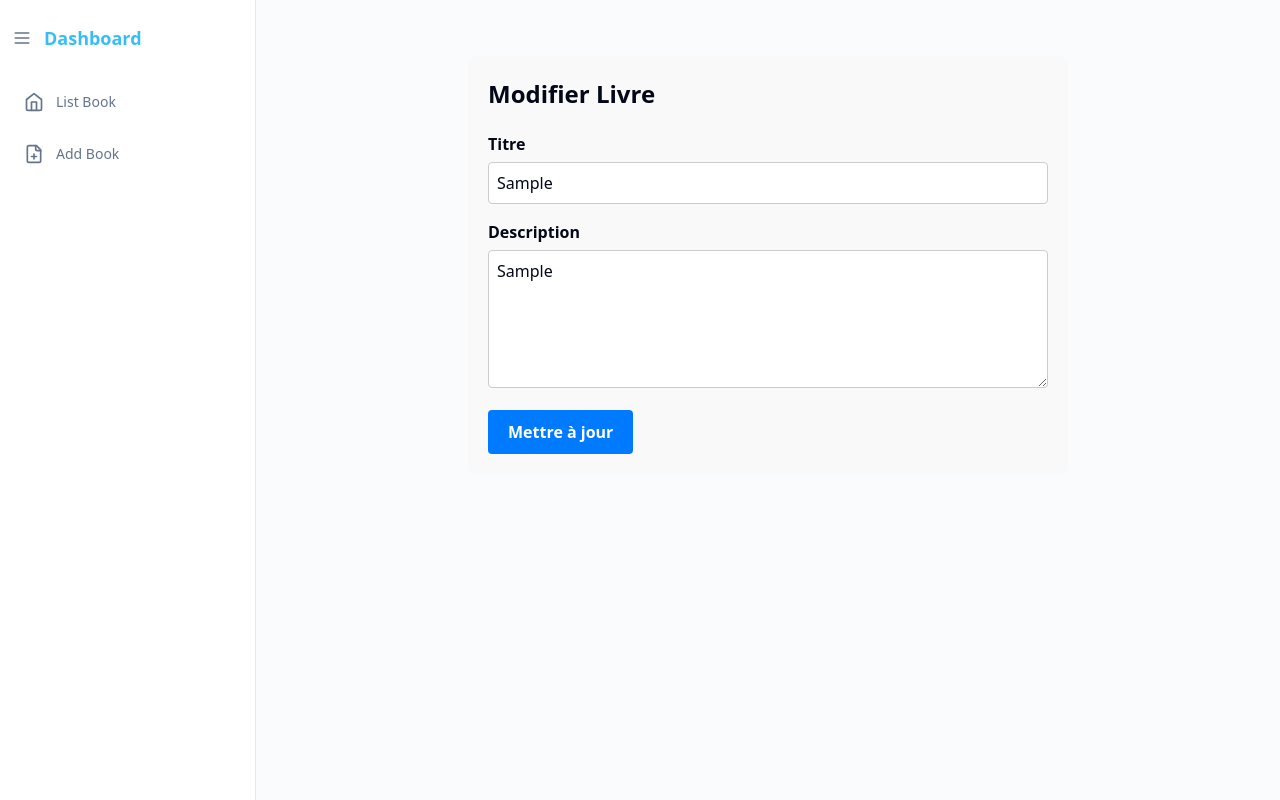
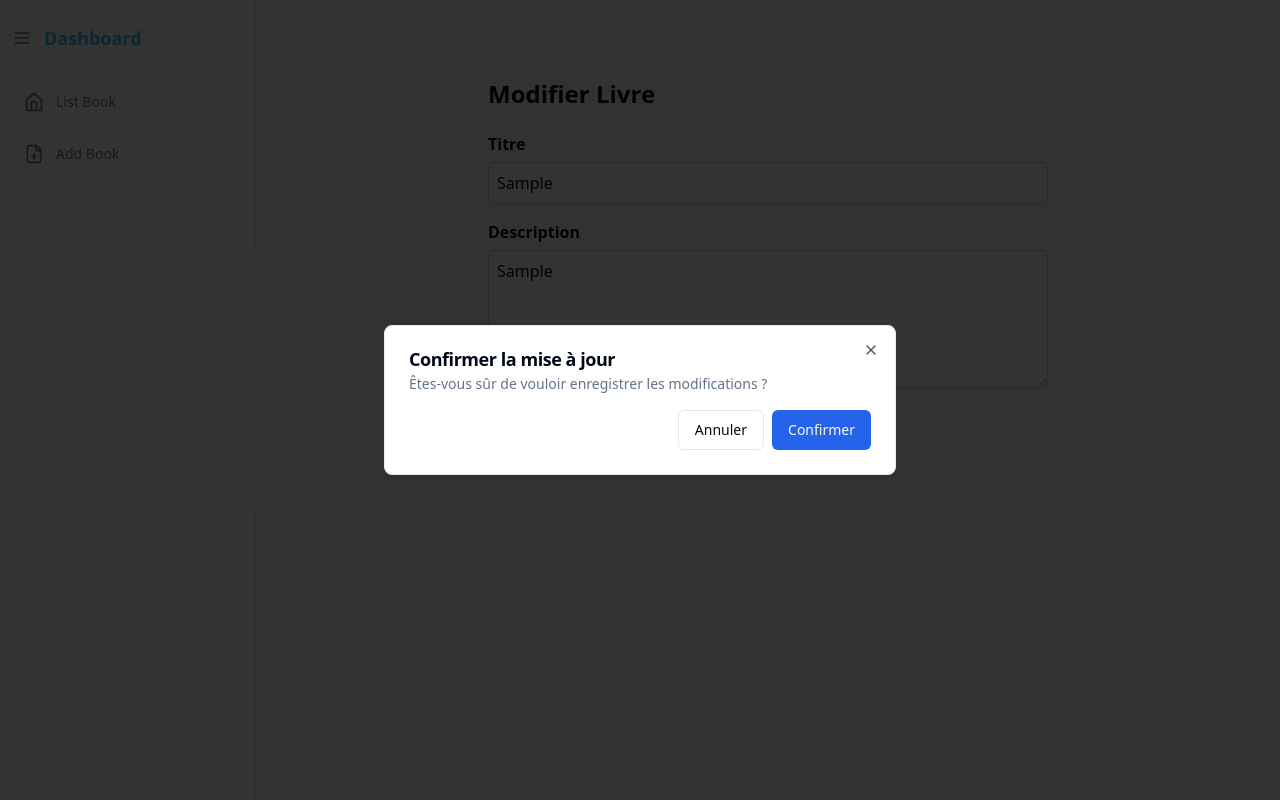
Before and after one commit to HassanAutomize/BookManager_typescript, a React (Vite) app: page /EditBook/1 in a window 1280 px wide. Both pictures are taken after typing "Sample", "Sample" into the empty fields and a click on the button "Mettre à jour". Built offline with nearby package versions, Linux system fonts and the light colour scheme; no server answers.

Commit message:
Réalisation de traitement de modification et suppression réelle

```diff
--- a/src/App.tsx
+++ b/src/App.tsx
@@ -1,17 +1,19 @@
 
 import { ToastProviderWrapper } from "./hooks/use-toast";
+import { BooksProvider } from "./pages/BookListe/BooksContext";
 import AppRoutes from "./routes/routes";
 import { BrowserRouter as Router } from "react-router-dom";
 
 
 const App: React.FC = () => {
   return (
-
+   <BooksProvider>
       <ToastProviderWrapper>
       <Router>
         <AppRoutes />
       </Router>
     </ToastProviderWrapper>
+    </BooksProvider>
 
   );
 };
--- a/src/components/layouts/BooksTable.tsx
+++ b/src/components/layouts/BooksTable.tsx
@@ -1,4 +1,3 @@
-
 import React, { useEffect, useState } from "react";
 import axios from "axios";
 import { PencilLine, Trash } from "lucide-react";
@@ -14,6 +13,8 @@
 
 import { Card, CardHeader, CardTitle, CardContent } from "@/components/ui/card";
 import { Skeleton } from "@/components/ui/skeleton";
+import { useBooks } from "@/pages/BookListe/BooksContext";
+import { useNavigate } from "react-router-dom";
 
 
 type Book = {
@@ -23,43 +24,47 @@
 };
 
 const columns: ColumnDef<Book>[] = [
-  {
-    header: "ID",
-    accessorKey: "id",
-  },
-  {
-    header: "Title",
-    accessorKey: "title",
-  },
-  {
-    header: "Description",
-    accessorKey: "body",
-  },
+  { header: "ID", accessorKey: "id" },
+  { header: "Title", accessorKey: "title" },
+  { header: "Description", accessorKey: "body" },
 ];
 
 const BooksTable: React.FC = () => {
-  const [data, setData] = useState<Book[]>([]);
+  const { books, setBooks } = useBooks();
   const [loading, setLoading] = useState(true);
   const [globalFilter, setGlobalFilter] = useState("");
   const [pagination, setPagination] = useState({ pageIndex: 0, pageSize: 10 });
 
   const { showToast } = useToast();
 
-  useEffect(() => {
+useEffect(() => {
+
+  if (books.length === 0) {
+    setLoading(true);
     axios
       .get("https://jsonplaceholder.typicode.com/posts?_limit=20")
       .then((response) => {
-        setData(response.data);
-        setLoading(false);
+        setBooks(response.data);
       })
       .catch((error) => {
         console.error("Erreur lors du chargement :", error);
-        setLoading(false);
-      });
-  }, []);
+      })
+      .finally(() => setLoading(false));
+  } else {
+    console.log("Chargement évité, données modifiées présentes :", books);
+    setLoading(false);
+  }
+}, [books, setBooks]);
+
+const navigate = useNavigate();
+
+
+
+
+
 
   const table = useReactTable({
-    data,
+    data: books,
     columns,
     state: { globalFilter, pagination },
     onGlobalFilterChange: setGlobalFilter,
@@ -78,6 +83,7 @@
         description: `Le livre avec l'ID ${bookId} a été supprimé.`,
         variant: "success",
       });
+      setBooks((prevData) => prevData.filter((book) => book.id !== bookId));  // <-- mise à jour dans contexte
     } else {
       showToast({
         title: "Suppression annulée",
@@ -86,7 +92,6 @@
       });
     }
   };
-
 
   return (
     <Card>
@@ -122,14 +127,9 @@
                       <td className="px-4 py-2 text-sm border-b">{row.original.body}</td>
                       <td className="px-4 py-2 text-sm border-b">
                         <div className="flex items-center space-x-2">
-                          <button
-                            className="text-blue-600 hover:underline mr-2"
-                            onClick={() =>
-                              (window.location.href = `/EditBook/${row.original.id}`)
-                            }
-                          >
-                            <PencilLine />
-                          </button>
+                          <button onClick={() => navigate(`/EditBook/${row.original.id}`)}>
+  <PencilLine />
+</button>
                           <button
                             className="text-red-600"
                             onClick={() => handleDelete(row.original.id)}
--- /dev/null
+++ b/src/components/ui/dialog.tsx
@@ -0,0 +1,122 @@
+"use client"
+
+import * as React from "react"
+import * as DialogPrimitive from "@radix-ui/react-dialog"
+import { X } from "lucide-react"
+
+import { cn } from "@/lib/utils"
+
+const Dialog = DialogPrimitive.Root
+
+const DialogTrigger = DialogPrimitive.Trigger
+
+const DialogPortal = DialogPrimitive.Portal
+
+const DialogClose = DialogPrimitive.Close
+
+const DialogOverlay = React.forwardRef<
+  React.ElementRef<typeof DialogPrimitive.Overlay>,
+  React.ComponentPropsWithoutRef<typeof DialogPrimitive.Overlay>
+>(({ className, ...props }, ref) => (
+  <DialogPrimitive.Overlay
+    ref={ref}
+    className={cn(
+      "fixed inset-0 z-50 bg-black/80 data-[state=open]:animate-in data-[state=closed]:animate-out data-[state=closed]:fade-out-0 data-[state=open]:fade-in-0",
+      className
+    )}
+    {...props}
+  />
+))
+DialogOverlay.displayName = DialogPrimitive.Overlay.displayName
+
+const DialogContent = React.forwardRef<
+  React.ElementRef<typeof DialogPrimitive.Content>,
+  React.ComponentPropsWithoutRef<typeof DialogPrimitive.Content>
+>(({ className, children, ...props }, ref) => (
+  <DialogPortal>
+    <DialogOverlay />
+    <DialogPrimitive.Content
+      ref={ref}
+      className={cn(
+        "fixed left-[50%] top-[50%] z-50 grid w-full max-w-lg translate-x-[-50%] translate-y-[-50%] gap-4 border bg-background p-6 shadow-lg duration-200 data-[state=open]:animate-in data-[state=closed]:animate-out data-[state=closed]:fade-out-0 data-[state=open]:fade-in-0 data-[state=closed]:zoom-out-95 data-[state=open]:zoom-in-95 data-[state=closed]:slide-out-to-left-1/2 data-[state=closed]:slide-out-to-top-[48%] data-[state=open]:slide-in-from-left-1/2 data-[state=open]:slide-in-from-top-[48%] sm:rounded-lg",
+        className
+      )}
+      {...props}
+    >
+      {children}
+      <DialogPrimitive.Close className="absolute right-4 top-4 rounded-sm opacity-70 ring-offset-background transition-opacity hover:opacity-100 focus:outline-none focus:ring-2 focus:ring-ring focus:ring-offset-2 disabled:pointer-events-none data-[state=open]:bg-accent data-[state=open]:text-muted-foreground">
+        <X className="h-4 w-4" />
+        <span className="sr-only">Close</span>
+      </DialogPrimitive.Close>
+    </DialogPrimitive.Content>
+  </DialogPortal>
+))
+DialogContent.displayName = DialogPrimitive.Content.displayName
+
+const DialogHeader = ({
+  className,
+  ...props
+}: React.HTMLAttributes<HTMLDivElement>) => (
+  <div
+    className={cn(
+      "flex flex-col space-y-1.5 text-center sm:text-left",
+      className
+    )}
+    {...props}
+  />
+)
+DialogHeader.displayName = "DialogHeader"
+
+const DialogFooter = ({
+  className,
+  ...props
+}: React.HTMLAttributes<HTMLDivElement>) => (
+  <div
+    className={cn(
+      "flex flex-col-reverse sm:flex-row sm:justify-end sm:space-x-2",
+      className
+    )}
+    {...props}
+  />
+)
+DialogFooter.displayName = "DialogFooter"
+
+const DialogTitle = React.forwardRef<
+  React.ElementRef<typeof DialogPrimitive.Title>,
+  React.ComponentPropsWithoutRef<typeof DialogPrimitive.Title>
+>(({ className, ...props }, ref) => (
+  <DialogPrimitive.Title
+    ref={ref}
+    className={cn(
+      "text-lg font-semibold leading-none tracking-tight",
+      className
+    )}
+    {...props}
+  />
+))
+DialogTitle.displayName = DialogPrimitive.Title.displayName
+
+const DialogDescription = React.forwardRef<
+  React.ElementRef<typeof DialogPrimitive.Description>,
+  React.ComponentPropsWithoutRef<typeof DialogPrimitive.Description>
+>(({ className, ...props }, ref) => (
+  <DialogPrimitive.Description
+    ref={ref}
+    className={cn("text-sm text-muted-foreground", className)}
+    {...props}
+  />
+))
+DialogDescription.displayName = DialogPrimitive.Description.displayName
+
+export {
+  Dialog,
+  DialogPortal,
+  DialogOverlay,
+  DialogClose,
+  DialogTrigger,
+  DialogContent,
+  DialogHeader,
+  DialogFooter,
+  DialogTitle,
+  DialogDescription,
+}
--- a/src/pages/BookListe/AddForm.tsx
+++ b/src/pages/BookListe/AddForm.tsx
@@ -3,7 +3,7 @@
 import { z } from "zod";
 import { zodResolver } from "@hookform/resolvers/zod";
 import { useState } from "react";
-
+import { useBooks } from "./BooksContext";
 
 const bookSchema = z.object({
   title: z.string().min(1, "Le titre est requis"),
--- /dev/null
+++ b/src/pages/BookListe/BooksContext.tsx
@@ -0,0 +1,28 @@
+
+import React, { createContext, useState, useContext } from "react";
+
+type Book = { id: number; title: string; body: string };
+
+type BooksContextType = {
+  books: Book[];
+  setBooks: React.Dispatch<React.SetStateAction<Book[]>>;
+};
+
+const BooksContext = createContext<BooksContextType | undefined>(undefined);
+
+export const BooksProvider: React.FC = ({ children }) => {
+  const [books, setBooks] = useState<Book[]>([]);
+  return (
+    <BooksContext.Provider value={{ books, setBooks }}>
+      {children}
+    </BooksContext.Provider>
+  );
+};
+
+export const useBooks = () => {
+  const context = useContext(BooksContext);
+  if (!context) {
+    throw new Error("useBooks must be used within a BooksProvider");
+  }
+  return context;
+};
--- a/src/pages/BookListe/EditForm.tsx
+++ b/src/pages/BookListe/EditForm.tsx
@@ -1,9 +1,20 @@
-import React, { useEffect } from "react";
+import React, { useEffect, useState } from "react";
 import { useForm } from "react-hook-form";
 import { z } from "zod";
 import { zodResolver } from "@hookform/resolvers/zod";
 import { useParams, useNavigate } from "react-router-dom";
 import axios from "axios";
+import { useBooks } from "./BooksContext";
+import {
+  Dialog,
+  DialogContent,
+  DialogHeader,
+  DialogTitle,
+  DialogDescription,
+  DialogFooter,
+} from "@/components/ui/dialog";
+import { Button } from "@/components/ui/button";
+
 
 const schema = z.object({
   title: z.string().min(3, "Le titre doit contenir au moins 3 caractères"),
@@ -15,7 +26,9 @@
 const EditForm = () => {
   const { id } = useParams();
   const navigate = useNavigate();
-
+  const { setBooks } = useBooks();
+  const [openModal, setOpenModal] = useState(false);
+  const [pendingData, setPendingData] = useState<FormData | null>(null);
   const {
     register,
     handleSubmit,
@@ -25,31 +38,53 @@
     resolver: zodResolver(schema),
   });
 
+
   useEffect(() => {
     axios.get(`https://jsonplaceholder.typicode.com/posts/${id}`).then((res) => {
       setValue("title", res.data.title);
       setValue("body", res.data.body);
     });
   }, [id, setValue]);
+  const handleFormSubmit = (data: FormData) => {
+    setPendingData(data);
+    setOpenModal(true);
+  };
 
-  const onSubmit = async (data: FormData) => {
+  const confirmUpdate = async () => {
+    if (!pendingData) return;
+
     try {
-      await axios.put(`https://jsonplaceholder.typicode.com/posts/${id}`, data);
-      alert("Livre mis à jour avec succès !");
+      await axios.put(`https://jsonplaceholder.typicode.com/posts/${id}`, pendingData);
+      setBooks((prevBooks) =>
+        prevBooks.map((book) =>
+          book.id === Number(id) ? { ...book, ...pendingData } : book
+        )
+      );
+      setOpenModal(false);
       navigate("/ListBook");
     } catch {
       alert("Erreur lors de la mise à jour");
     }
   };
 
-
-
   return (
-    <form onSubmit={handleSubmit(onSubmit)} style={{ maxWidth: 600, margin: "2rem auto", padding: 20, backgroundColor: "#f9f9f9", borderRadius: 8 }}>
-      <h1 style={{ marginBottom: 20 , fontSize: "24px", fontWeight: "bold" }}>Modifier Livre</h1>
+    <>
+      <form
+        onSubmit={handleSubmit(handleFormSubmit)}
+        style={{
+          maxWidth: 600,
+          margin: "2rem auto",
+          padding: 20,
+          backgroundColor: "#f9f9f9",
+          borderRadius: 8,
+        }}
+      >
+        <h1 style={{ marginBottom: 20, fontSize: "24px", fontWeight: "bold" }}>Modifier Livre</h1>
 
         <div style={{ marginBottom: 16 }}>
-        <label htmlFor="title" style={{ display: "block", marginBottom: 6, fontWeight: "bold" }}>Titre</label>
+          <label htmlFor="title" style={{ display: "block", marginBottom: 6, fontWeight: "bold" }}>
+            Titre
+          </label>
           <input
             id="title"
             type="text"
@@ -67,7 +102,9 @@
         </div>
 
         <div style={{ marginBottom: 16 }}>
-        <label htmlFor="body" style={{ display: "block", marginBottom: 6, fontWeight: "bold" }}>Description</label>
+          <label htmlFor="body" style={{ display: "block", marginBottom: 6, fontWeight: "bold" }}>
+            Description
+          </label>
           <textarea
             id="body"
             rows={5}
@@ -100,6 +137,27 @@
           {isSubmitting ? "En cours..." : "Mettre à jour"}
         </button>
       </form>
+
+
+      <Dialog open={openModal} onOpenChange={setOpenModal}>
+        <DialogContent>
+          <DialogHeader>
+            <DialogTitle>Confirmer la mise à jour</DialogTitle>
+            <DialogDescription>
+              Êtes-vous sûr de vouloir enregistrer les modifications ?
+            </DialogDescription>
+          </DialogHeader>
+          <DialogFooter>
+            <Button variant="outline" onClick={() => setOpenModal(false)}>
+              Annuler
+            </Button>
+            <Button variant="default" onClick={confirmUpdate}>
+              Confirmer
+            </Button>
+          </DialogFooter>
+        </DialogContent>
+      </Dialog>
+    </>
   );
 };
 
```
Lines whose indentation alone changed are shown as unchanged.
